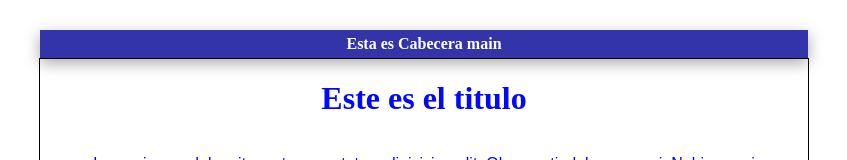
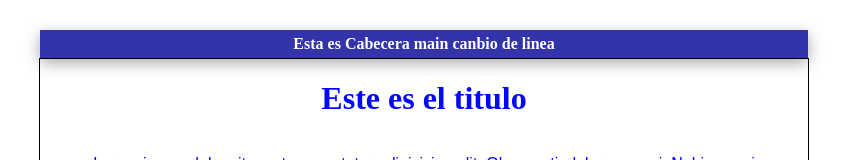
Before and after one commit to diomedes1233/Blog-prueba, a plain HTML site: page index.html in a window 1280 px wide. Shown: the top 160 px of the page, without its empty margins (224-1071 px from the left). Drawn offline with Linux system fonts and the light colour scheme.

Commit message:
se canbio nombre de cabecera en la misma linea para generar un error en el merge

```diff
--- a/index.html
+++ b/index.html
@@ -9,7 +9,7 @@
 </head>
 <body class="containerPrincipal">
     <div id="cabecera">
-       Esta es Cabecera main
+       Esta es Cabecera main canbio de linea
     </div>
     <div class="container">
     <h1>Este es el titulo</h1>
```
